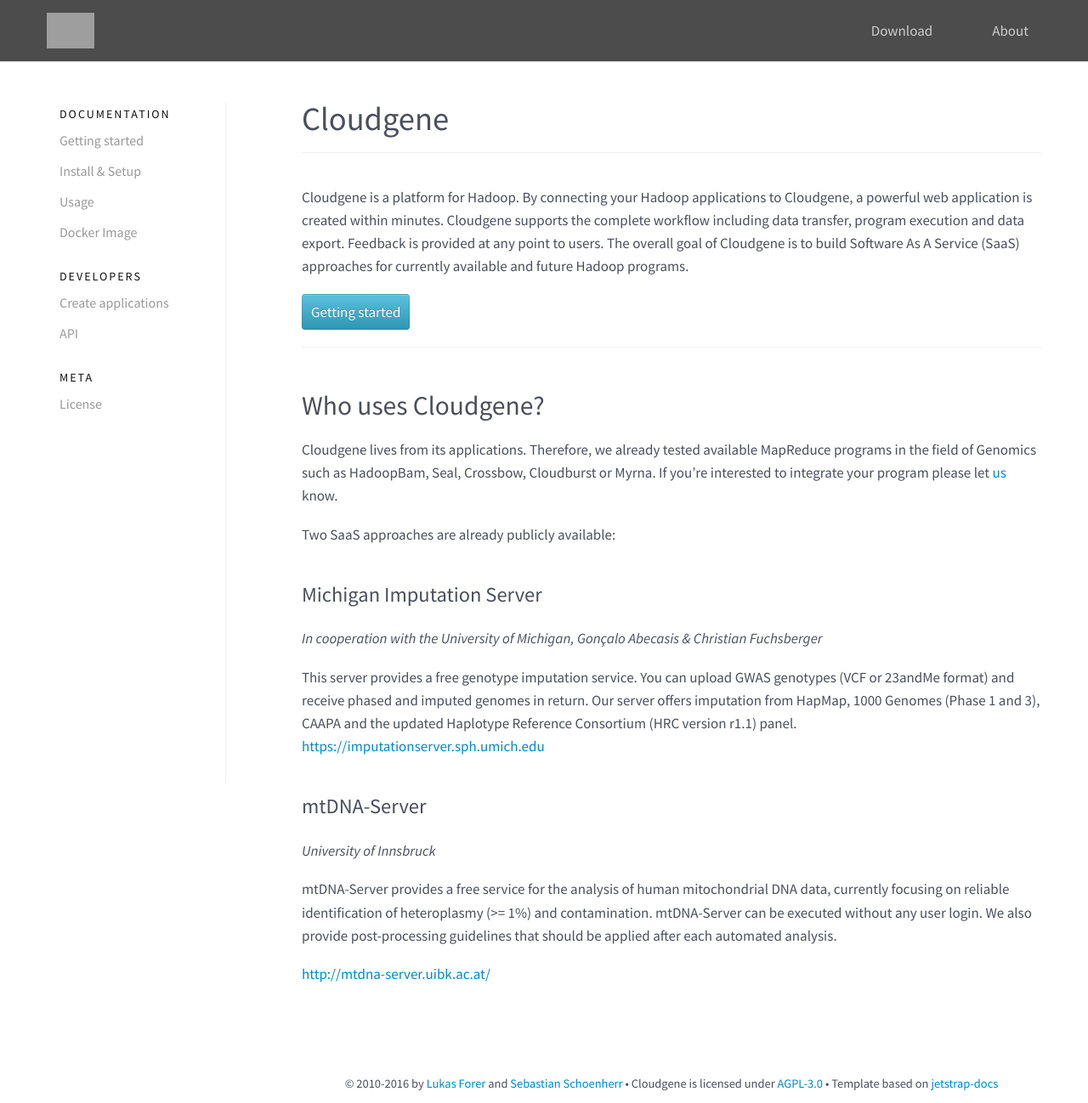
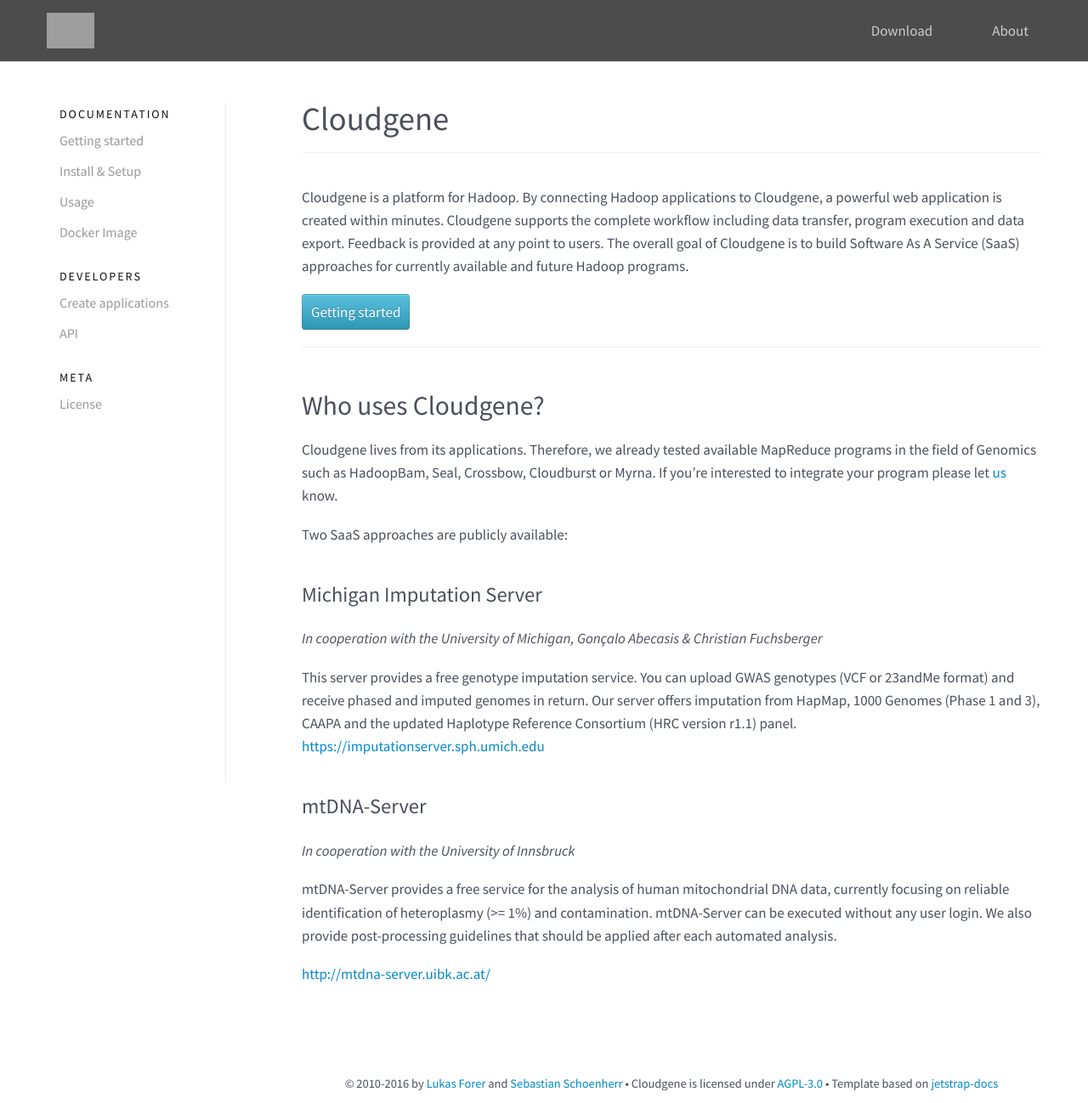
Before and after one commit to genepi/cloudgene-website, a Jekyll site: the page built from index.md, in a window 1280 px wide and 1298 px high. Shown: the whole window at 85% size. Built offline with Jekyll 4.4.1, drawn with Linux system fonts in a browser that asks for light colours; nearby versions of some CDN libraries; grey boxes are pictures that could not be loaded.

Commit message:
updating to SaaS intro

```diff
--- a/index.md
+++ b/index.md
@@ -3,7 +3,7 @@ layout: page
 title: Cloudgene
 ---
 
-Cloudgene is a platform for Hadoop. By connecting your Hadoop applications to Cloudgene, a powerful web application is created within minutes. Cloudgene supports the complete workflow including data transfer, program execution and data export. Feedback is provided at any point to users.
+Cloudgene is a platform for Hadoop. By connecting Hadoop applications to Cloudgene, a powerful web application is created within minutes. Cloudgene supports the complete workflow including data transfer, program execution and data export. Feedback is provided at any point to users.
 The overall goal of Cloudgene is to build Software As A Service (SaaS) approaches for currently available and future Hadoop programs.
 
 <a class="btn btn-info" href="/cloudgene-website/getting-started">Getting started</a>
@@ -14,7 +14,7 @@ The overall goal of Cloudgene is to build Software As A Service (SaaS) approache
 
 Cloudgene lives from its applications. Therefore, we already tested available MapReduce programs in the field of Genomics such as HadoopBam, Seal, Crossbow, Cloudburst or Myrna. If you’re interested to integrate your program please let <a href="/cloudgene-website/about">us</a> know.
 
-Two SaaS approaches are already publicly available:
+Two SaaS approaches are publicly available:
 
 ### Michigan Imputation Server
 
@@ -26,7 +26,7 @@ This server provides a free genotype imputation service. You can upload GWAS gen
 
 ### mtDNA-Server
 
-*University of Innsbruck*
+*In cooperation with the University of Innsbruck*
 
 mtDNA-Server provides a free service for the analysis of human mitochondrial DNA data, currently focusing on reliable identification of heteroplasmy (>= 1%) and contamination. mtDNA-Server can be executed without any user login. We also provide post-processing guidelines that should be applied after each automated analysis.
 
```
